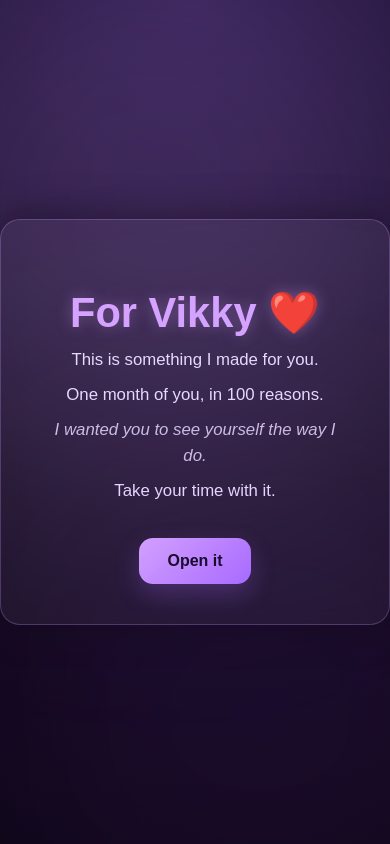
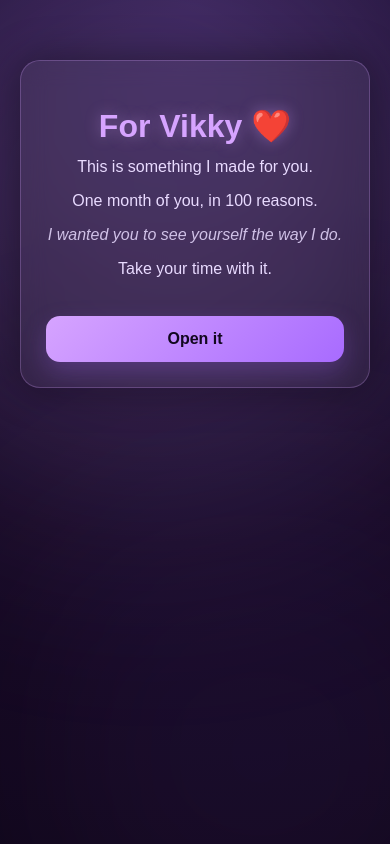
Before and after one commit to vikkysno1fan/for-vikky, a plain HTML site: page index.html in a window 390 px wide. Shown: the top 844 px of the page. Drawn offline with Linux system fonts and the light colour scheme.

Commit message:
css update

```diff
--- a/landing.css
+++ b/landing.css
@@ -3,15 +3,18 @@ body {
     font-family: Arial, sans-serif;
     background: radial-gradient(circle at top, #2d1b4e 0%, #12071f 60%, #0b0413 100%);
     color: #f3e9ff;
+
     height: 100vh;
     display: flex;
     justify-content: center;
     align-items: center;
     text-align: center;
+
     overflow: hidden;
+    position: relative;
 }
 
-/* soft floating glow effect in background */
+
 body::before {
     content: "";
     position: absolute;
@@ -22,6 +25,7 @@ body::before {
     top: -100px;
     left: -150px;
     border-radius: 50%;
+    z-index: 0;
 }
 
 body::after {
@@ -34,16 +38,22 @@ body::after {
     bottom: -120px;
     right: -120px;
     border-radius: 50%;
+    z-index: 0;
 }
+
 
 .container {
     position: relative;
+    z-index: 1;
+
     max-width: 650px;
     padding: 40px;
+
     background: rgba(255, 255, 255, 0.05);
     border: 1px solid rgba(214, 164, 255, 0.25);
     border-radius: 20px;
     backdrop-filter: blur(12px);
+
     box-shadow: 0 0 40px rgba(0, 0, 0, 0.4);
     animation: fadeIn 1.2s ease;
 }
@@ -62,16 +72,21 @@ p {
     line-height: 1.5;
 }
 
+
 button {
     margin-top: 25px;
     padding: 14px 28px;
     font-size: 1rem;
+
     border: none;
     border-radius: 14px;
+
     background: linear-gradient(135deg, #d6a4ff, #a86bff);
     color: #12071f;
+
     cursor: pointer;
     font-weight: bold;
+
     transition: 0.25s ease;
     box-shadow: 0 10px 25px rgba(168, 107, 255, 0.25);
 }
@@ -85,6 +100,7 @@ button:active {
     transform: scale(0.98);
 }
 
+
 @keyframes fadeIn {
     from {
         opacity: 0;
@@ -95,3 +111,32 @@ button:active {
         transform: translateY(0);
     }
 }
+
+
+@media (max-width: 600px) {
+    body {
+        height: auto;
+        min-height: 100vh;
+        display: block;
+        overflow: auto;
+        padding: 20px;
+    }
+
+    .container {
+        margin: 40px auto;
+        padding: 25px;
+    }
+
+    h1 {
+        font-size: 2rem;
+    }
+
+    p {
+        font-size: 1rem;
+    }
+
+    button {
+        width: 100%;
+        max-width: 300px;
+    }
+}
--- a/reasons.css
+++ b/reasons.css
@@ -19,8 +19,10 @@ h1 {
 section {
     max-width: 800px;
     margin: auto;
+
     background: rgba(255, 255, 255, 0.04);
     padding: 25px;
+
     border-radius: 16px;
     border: 1px solid rgba(214, 164, 255, 0.2);
 }
@@ -37,3 +39,27 @@ li {
 li::marker {
     color: #d6a4ff;
 }
+
+@media (max-width: 600px) {
+    body {
+        padding: 20px 12px;
+    }
+
+    section {
+        padding: 18px;
+        border-radius: 12px;
+    }
+
+    h1 {
+        font-size: 1.6rem;
+    }
+
+    li {
+        font-size: 0.95rem;
+        margin-bottom: 12px;
+    }
+
+    ol {
+        padding-left: 18px;
+    }
+}
```
